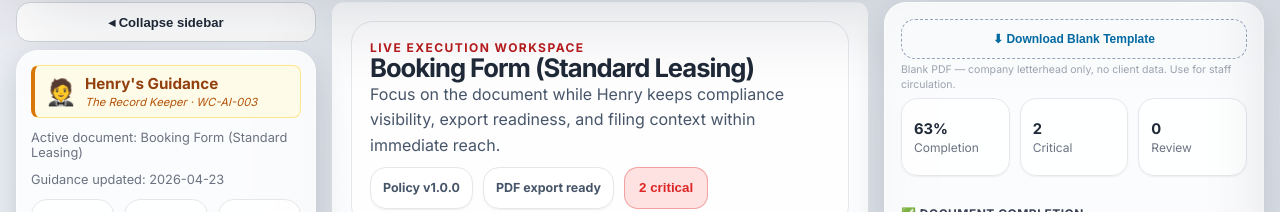
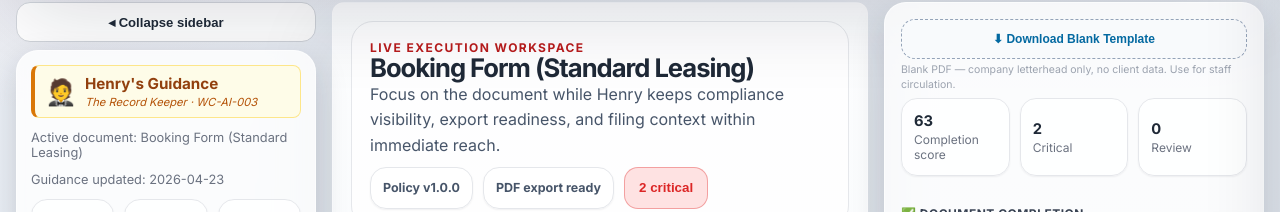
Before and after one commit to arslan9024/Henry, a React (Vite) app: page / in a window 1280 px wide. Shown: the part 494-706 px from the top of the page. Built offline with nearby package versions, Linux system fonts and the light colour scheme.

Commit message:
fix: finalize redesigned workspace validation
Agent-Logs-Url: https://github.com/arslan9024/Henry/sessions/f9433c5c-003f-4594-b30a-0d6e1197afad

```diff
--- a/src/components/DocumentChecklistPanel.jsx
+++ b/src/components/DocumentChecklistPanel.jsx
@@ -139,8 +139,8 @@ const DocumentChecklistPanel = () => {
 
       <section className="dc-hero" aria-label="Document control summary">
         <div className="dc-hero__card">
-          <strong>{overallPct}%</strong>
-          <span>Completion</span>
+          <strong>{overallPct}</strong>
+          <span>Completion score</span>
         </div>
         <div className="dc-hero__card">
           <strong>{criticalCount}</strong>
```
